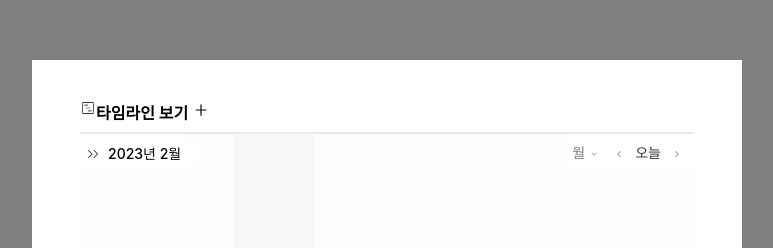
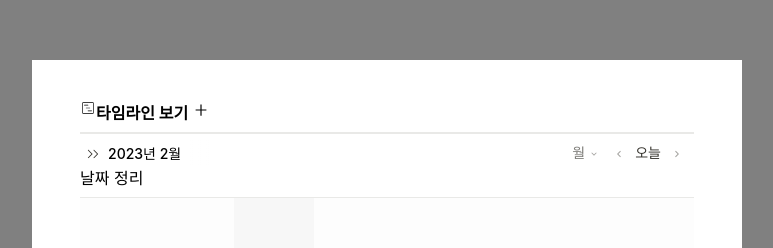
Before and after one commit to taehoon619/timeline, a React (Create React App) app: page / in a window 1280 px wide. Shown: the part 140-388 px from the top of the page, without its empty margins (253-1026 px from the left). Built offline with nearby package versions, Linux system fonts and the light colour scheme.

Commit message:
timeline

```diff
--- a/src/components/Datecard/DateCard.module.css
+++ b/src/components/Datecard/DateCard.module.css
@@ -0,0 +1,25 @@
+.container {
+  position: absolute;
+  left: 0px;
+  top: 0px;
+  width: 100%;
+  background: white;
+  border-top: 1px solid rgb(233, 233, 231);
+  border-bottom: 1px solid rgb(233, 233, 231);
+}
+
+.dateBoxWrap {
+  height: 32px;
+  position: relative;
+  overflow: hidden;
+}
+
+.dateLine {
+  position: absolute;
+  left: 5065.5px;
+  top: 60px;
+  width: 7px;
+  height: 7px;
+  background: rgb(211, 79, 67);
+  border-radius: 100%;
+}
--- a/src/components/Datecard/Datecard.jsx
+++ b/src/components/Datecard/Datecard.jsx
@@ -1,9 +1,12 @@
-import React from 'react';
+import React from "react";
+import styles from "./Datecard.module.css";
 
 export default function Datecard() {
   return (
-    <div>
-
+    <div className={styles.container}>
+      <div className={styles.dateBoxWrap}></div>
+      <div className={styles.dateBoxWrap}>날짜 정리</div>
+      <div className={styles.dateLine}></div>
     </div>
   );
 }
```
